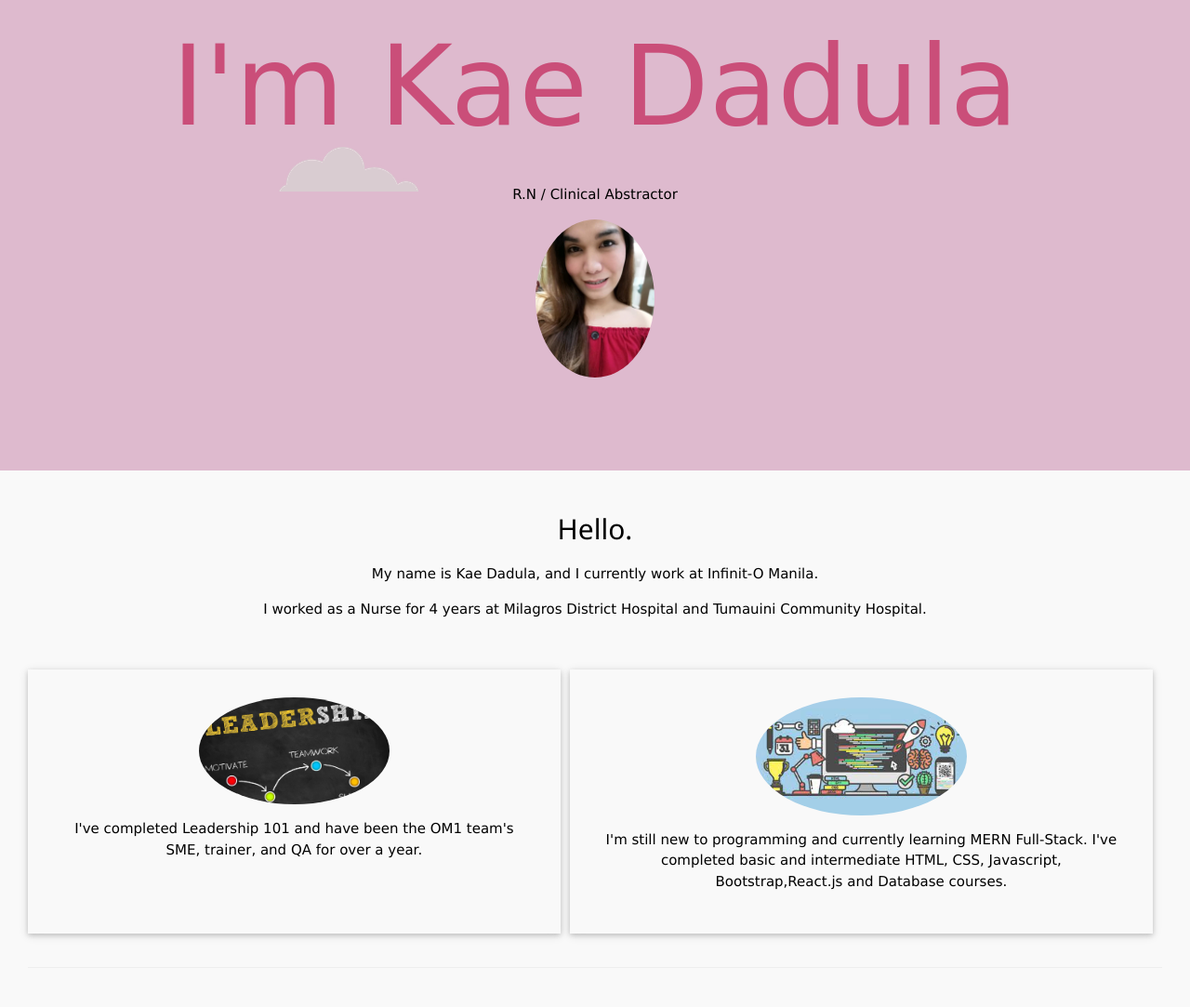
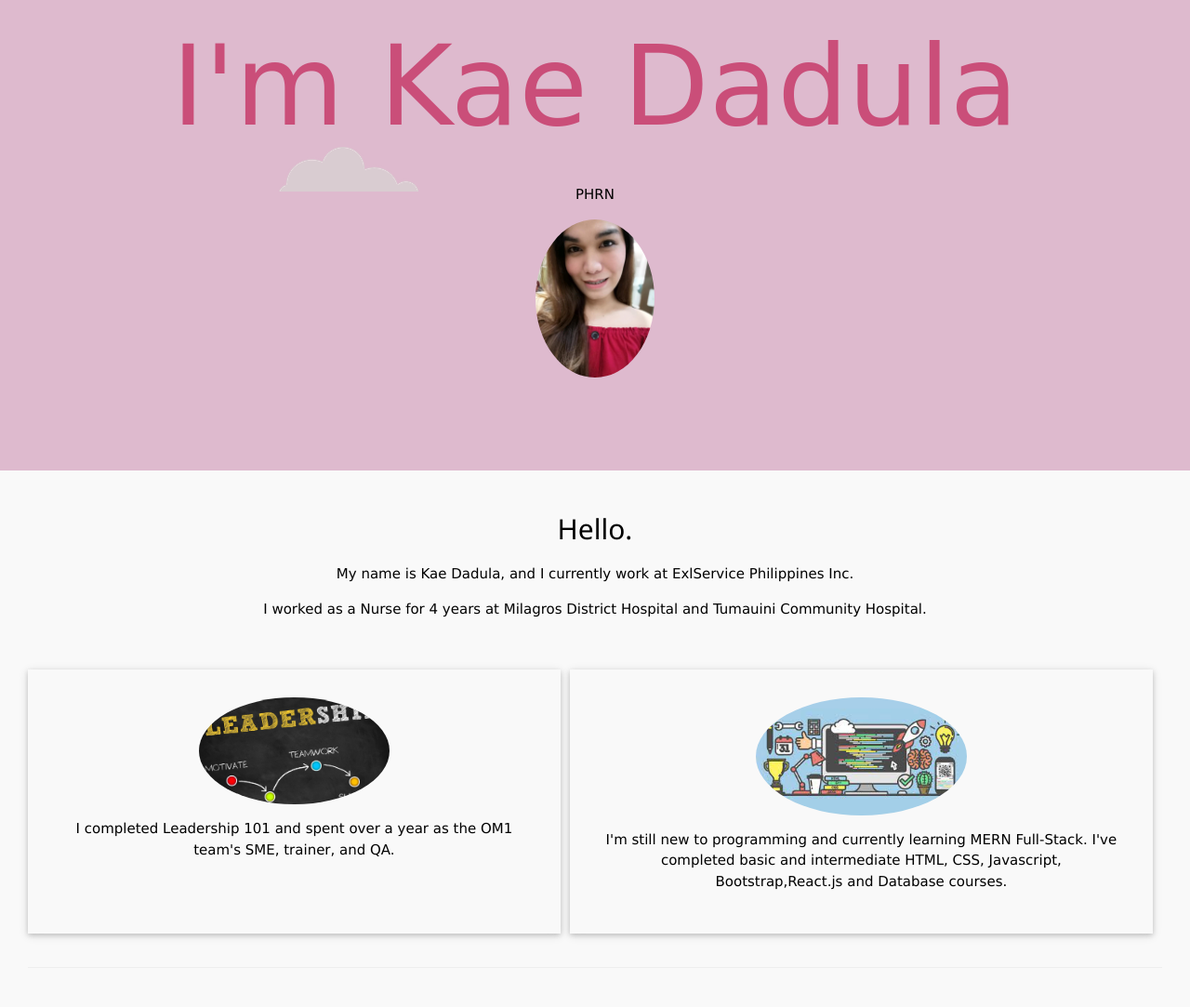
Before and after one commit to ArianeKae/My-Site, a website: page index.html in a window 1280 px wide. Shown: the part 107-1190 px from the top of the page at 93% size. Drawn offline with nearby package versions, Linux system fonts and the light colour scheme; a web font is replaced by a local one.

Commit message:
Update profile

```diff
--- a/index.html
+++ b/index.html
@@ -19,7 +19,7 @@
     <div class="container top">
         <img class="top-cloud" src="images/cloud.png" alt="cloud-img">
         <h1>I'm Kae Dadula</h1>
-        <p>R.N / Clinical Abstractor</p>
+        <p>PHRN</p>
         <img class="bottom-cloud" src="images/cloud.png" alt="cloud-img">
         <img class="images mypic" src="images/KaeDP.jpg" alt="kae-img">
     </div>
@@ -28,7 +28,7 @@
         <div class="profile">
             <!-- <img class="images mypic" src="images/KaeDP.jpg" alt="Kae"> -->
             <h2>Hello.</h2>
-            <p>My name is Kae Dadula, and I currently work at Infinit-O Manila.</p>
+            <p>My name is Kae Dadula, and I currently work at ExlService Philippines Inc.</p>
             <p>I worked as a Nurse for 4 years at Milagros District Hospital and Tumauini Community Hospital.</p>
         </div>
         <br>
@@ -36,7 +36,7 @@
         <div class="learnings">
             <div class="w3-panel w3-card">
                 <img class="images learn-img" src="images/leadership101.jpg" alt="leadership">
-                <p>I've completed Leadership 101 and have been the OM1 team's SME, trainer, and QA for over a year.</p>
+                <p>I completed Leadership 101 and spent over a year as the OM1 team's SME, trainer, and QA.</p>
             </div>
             <div class="w3-panel w3-card">
                 <img class="images learn-img" src="images/prog.jpg" alt="programming">
```
